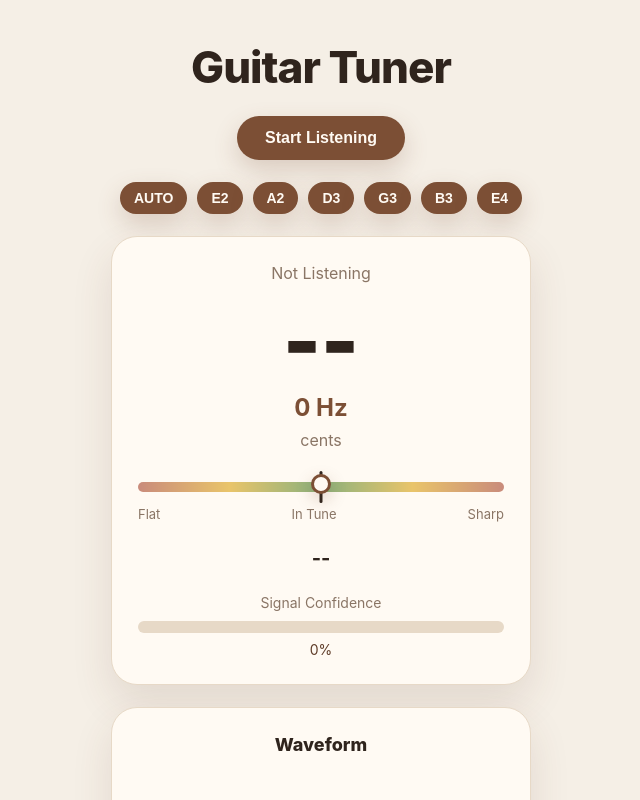
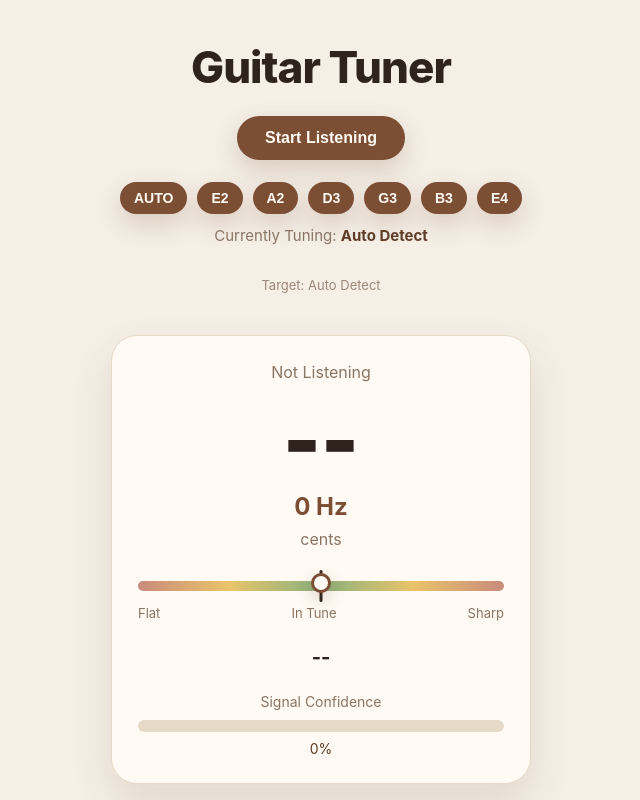
Before and after one commit to vaibhavrikhy/guitar-tuner, a React (Vite) app: page / in a window 1280 px wide. Shown: the top 800 px of the page, without its empty margins (319-959 px from the left). Built offline with nearby package versions, Linux system fonts and the light colour scheme.

Commit message:
string selection feedback

```diff
--- a/src/App.css
+++ b/src/App.css
@@ -195,10 +195,63 @@ button:hover {
     display: flex;
     flex-wrap: wrap;
     gap: 10px;
-    justify-content: left;
+    justify-content: center;
 }
 
 .string-selector button {
     padding: 8px 14px;
     font-size: 14px;
 }
+
+.tuning-controls {
+    margin: 24px 0;
+}
+
+.control-group {
+    margin-bottom: 20px;
+}
+
+.control-title {
+    font-size: 14px;
+    font-weight: 600;
+    margin-bottom: 10px;
+    color: #8a7565;
+}
+
+.string-selector {
+    display: flex;
+    flex-wrap: wrap;
+    gap: 10px;
+    justify-content: center;
+}
+
+.active-button {
+    background: #7c4f35;
+    color: white;
+    border: 2px solid #7c4f35;
+    transform: translateY(-2px);
+    box-shadow: 0 6px 14px rgba(124, 79, 53, 0.25);
+}
+
+.string-selector button,
+.control-group button {
+    transition: all 0.2s ease;
+}
+
+.current-selection {
+    margin-top: -10px;
+    margin-bottom: 10px;
+    font-size: 15px;
+    color: #8a7565;
+}
+
+.current-selection span {
+    font-weight: 700;
+    color: #5f3c28;
+}
+
+.target-frequency {
+    margin-bottom: 20px;
+    font-size: 13px;
+    color: #9b8878;
+}
--- a/src/App.jsx
+++ b/src/App.jsx
@@ -55,6 +55,33 @@ function App() {
   )}
 </div>
 
+<div className="current-selection">
+  Currently Tuning:{" "}
+  <span>
+    {selectedString === "AUTO"
+      ? "Auto Detect"
+      : selectedString}
+  </span>
+</div>
+
+<div className="target-frequency">
+  Target:
+  {
+    selectedString === "AUTO"
+      ? " Auto Detect"
+      : ` ${
+          {
+            E2: "82.41 Hz",
+            A2: "110.00 Hz",
+            D3: "146.83 Hz",
+            G3: "196.00 Hz",
+            B3: "246.94 Hz",
+            E4: "329.63 Hz",
+          }[selectedString]
+        }`
+  }
+</div>
+
       <TunerCard
         message={message}
         note={note}
```
